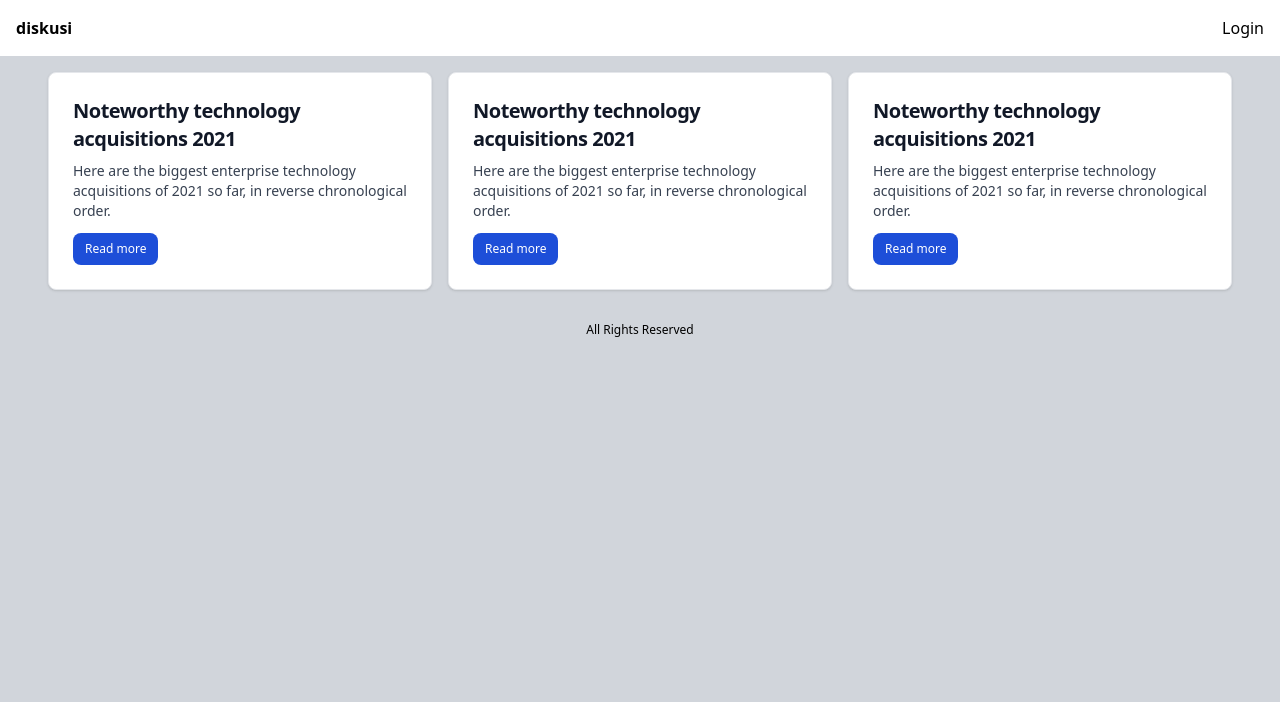
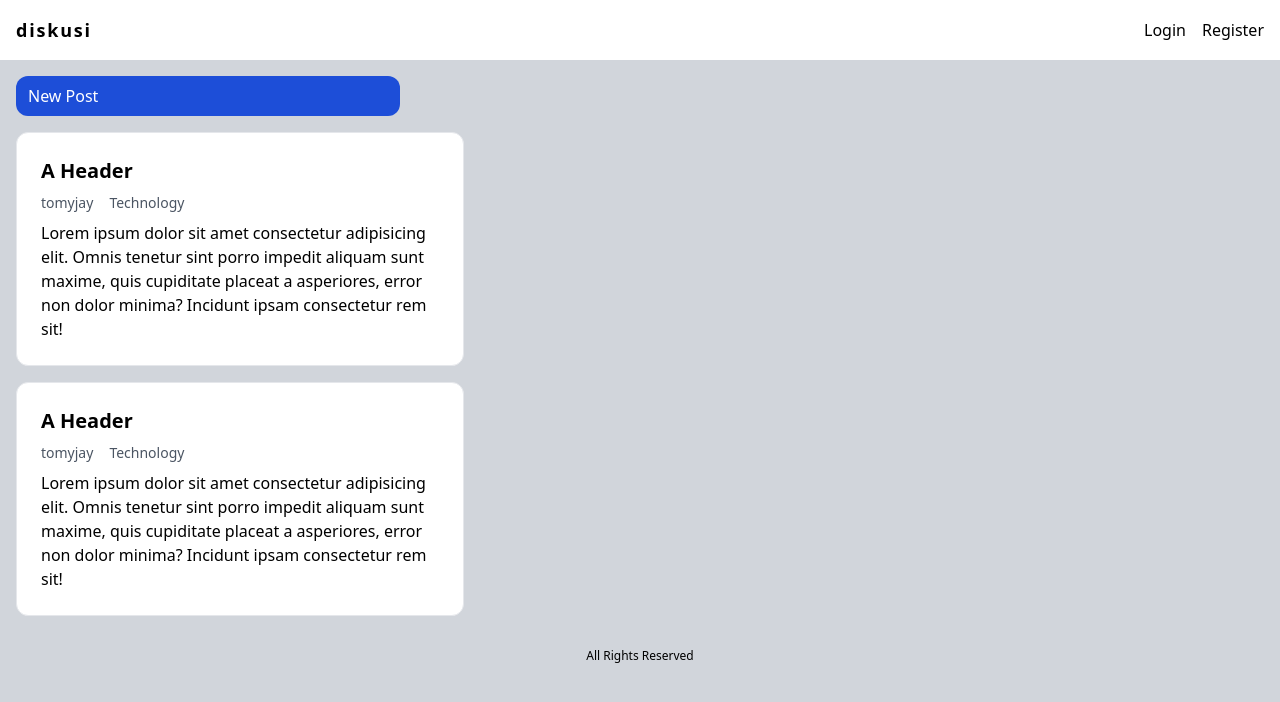
Before and after one commit to Rafyakbar02/forum-site, a Next.js app: page / in a window 1280 px wide. Shown: the top 702 px of the page. Built offline with nearby package versions, Linux system fonts and the light colour scheme.

Commit message:
redesigned home page and added new page

```diff
--- a/app/components/Navbar.jsx
+++ b/app/components/Navbar.jsx
@@ -4,10 +4,13 @@ const Navbar = () => {
   return (
     <nav className="bg-white">
       <div className="mx-auto p-4 flex items-center justify-between">
-        <a href="" className="font-bold">
+        <a href="" className="font-bold text-lg tracking-widest">
           diskusi
         </a>
-        <a href="">Login</a>
+        <div className="flex gap-4">
+          <a href="">Login</a>
+          <a href="">Register</a>
+        </div>
       </div>
     </nav>
   );
--- /dev/null
+++ b/app/components/Post.jsx
@@ -0,0 +1,22 @@
+import React from "react";
+
+const Post = () => {
+  return (
+    <div className="p-6 border border-gray-200 rounded-xl bg-white max-w-md">
+      <a href="">
+        <h5 className="font-bold mb-2 text-xl">A Header</h5>
+      </a>
+      <p className="flex gap-4 text-sm text-gray-600 mb-2">
+        <a href="">tomyjay</a>
+        <a href="">Technology</a>
+      </p>
+      <p>
+        Lorem ipsum dolor sit amet consectetur adipisicing elit. Omnis tenetur
+        sint porro impedit aliquam sunt maxime, quis cupiditate placeat a
+        asperiores, error non dolor minima? Incidunt ipsam consectetur rem sit!
+      </p>
+    </div>
+  );
+};
+
+export default Post;
--- a/app/page.js
+++ b/app/page.js
@@ -1,57 +1,16 @@
+import Post from "./components/Post";
+
 export default function Home() {
   return (
-    <section className="p-4 flex flex-wrap gap-4 justify-center">
-      <div className="max-w-sm p-6 bg-white border border-gray-200 rounded-lg shadow">
-        <a href="#">
-          <h5 class="mb-2 text-xl font-bold tracking-tight text-gray-900">
-            Noteworthy technology acquisitions 2021
-          </h5>
-        </a>
-        <p class="mb-3 text-sm font-normal text-gray-700">
-          Here are the biggest enterprise technology acquisitions of 2021 so
-          far, in reverse chronological order.
-        </p>
-        <a
-          href="#"
-          class="inline-flex items-center px-3 py-2 text-xs font-medium text-center text-white bg-blue-700 rounded-lg hover:bg-blue-800 focus:ring-4 focus:outline-none focus:ring-blue-300"
-        >
-          Read more
-        </a>
-      </div>
-      <div className="max-w-sm p-6 bg-white border border-gray-200 rounded-lg shadow">
-        <a href="#">
-          <h5 class="mb-2 text-xl font-bold tracking-tight text-gray-900">
-            Noteworthy technology acquisitions 2021
-          </h5>
-        </a>
-        <p class="mb-3 text-sm font-normal text-gray-700">
-          Here are the biggest enterprise technology acquisitions of 2021 so
-          far, in reverse chronological order.
-        </p>
-        <a
-          href="#"
-          class="inline-flex items-center px-3 py-2 text-xs font-medium text-center text-white bg-blue-700 rounded-lg hover:bg-blue-800 focus:ring-4 focus:outline-none focus:ring-blue-300"
-        >
-          Read more
-        </a>
-      </div>
-      <div className="max-w-sm p-6 bg-white border border-gray-200 rounded-lg shadow">
-        <a href="#">
-          <h5 class="mb-2 text-xl font-bold tracking-tight text-gray-900">
-            Noteworthy technology acquisitions 2021
-          </h5>
-        </a>
-        <p class="mb-3 text-sm font-normal text-gray-700">
-          Here are the biggest enterprise technology acquisitions of 2021 so
-          far, in reverse chronological order.
-        </p>
-        <a
-          href="#"
-          class="inline-flex items-center px-3 py-2 text-xs font-medium text-center text-white bg-blue-700 rounded-lg hover:bg-blue-800 focus:ring-4 focus:outline-none focus:ring-blue-300"
-        >
-          Read more
-        </a>
-      </div>
+    <section className="p-4 flex flex-wrap flex-col gap-4 justify-center">
+      <a
+        href="/submit"
+        className="bg-blue-700 px-3 py-2 text-white rounded-xl max-w-sm"
+      >
+        New Post
+      </a>
+      <Post />
+      <Post />
     </section>
   );
 }
--- /dev/null
+++ b/app/submit/page.jsx
@@ -0,0 +1,30 @@
+import React from "react";
+
+const page = () => {
+  return (
+    <section className="p-4 gap-4">
+      <h1 className="mb-4">Create New Post</h1>
+      <div className="mb-4">
+        <input
+          type="text"
+          placeholder="Title"
+          className="border border-gray rounded-lg px-2.5 py-1.5 w-6/12"
+        />
+      </div>
+      <div className="mb-4">
+        <textarea
+          id=""
+          cols="30"
+          rows="5"
+          placeholder="Text (Optional)"
+          className="border border-gray rounded-lg px-2.5 py-1.5 w-6/12"
+        ></textarea>
+      </div>
+      <a href="/" className="bg-blue-700 px-3 py-2 text-white rounded-xl">
+        Submit
+      </a>
+    </section>
+  );
+};
+
+export default page;
```
